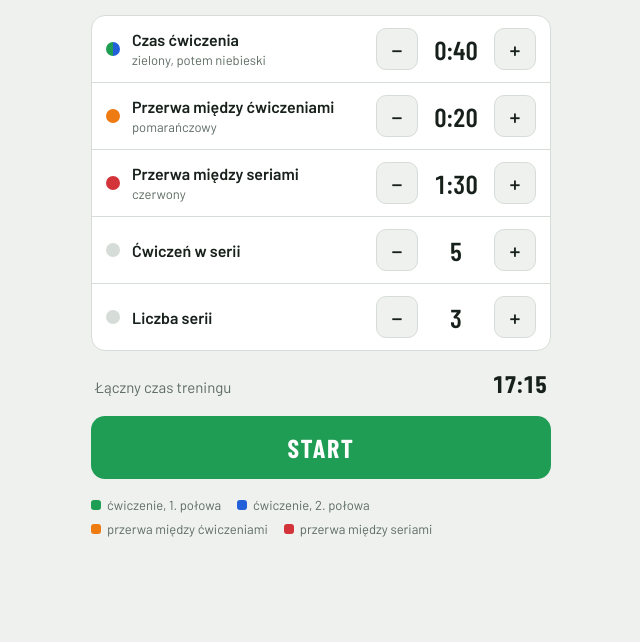
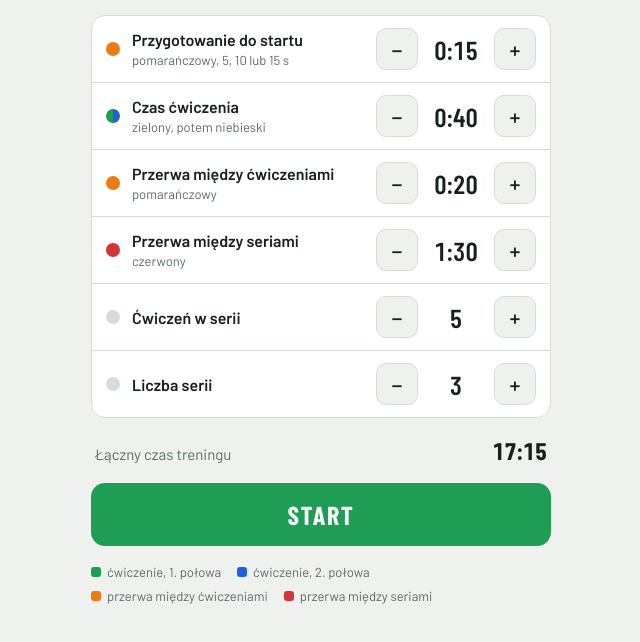
Before and after one commit to konradgorny-blip/Functional-timer, a plain HTML site: page index.html in a window 1280 px wide. Shown: the part 84-726 px from the top of the page, without its empty margins (319-959 px from the left). Drawn offline with nearby package versions, Linux system fonts and the light colour scheme.

Commit message:
Add files via upload

```diff
--- a/index.html
+++ b/index.html
@@ -113,13 +113,14 @@ h1{font-family:var(--display);font-weight:700;font-size:34px;letter-spacing:.01e
 <script>
 (function(){
   const FIELDS=[
+    {k:'prep',name:'Przygotowanie do startu',   hint:'pomarańczowy, 5, 10 lub 15 s', dot:'var(--rest)', min:5, max:15, step:5, time:true},
     {k:'ex',  name:'Czas ćwiczenia',            hint:'zielony, potem niebieski', dot:'split', min:5, max:3600, step:5, time:true},
     {k:'rest',name:'Przerwa między ćwiczeniami',hint:'pomarańczowy',              dot:'var(--rest)', min:0, max:3600, step:5, time:true},
     {k:'setr',name:'Przerwa między seriami',    hint:'czerwony',                  dot:'var(--setrest)', min:0, max:3600, step:15, time:true},
     {k:'n',   name:'Ćwiczeń w serii',           hint:'',                          dot:'var(--line)', min:1, max:50, step:1},
     {k:'sets',name:'Liczba serii',              hint:'',                          dot:'var(--line)', min:1, max:30, step:1}
   ];
-  const DEF={ex:40,rest:20,setr:90,n:5,sets:3};
+  const DEF={prep:15,ex:40,rest:20,setr:90,n:5,sets:3};
   let cfg={...DEF};
   try{const s=JSON.parse(localStorage.getItem('timer-cfg')||'null'); if(s) for(const k in DEF) if(typeof s[k]==='number') cfg[k]=s[k];}catch(e){}
   const save=()=>{try{localStorage.setItem('timer-cfg',JSON.stringify(cfg))}catch(e){}};
@@ -152,7 +153,7 @@ h1{font-family:var(--display);font-weight:700;font-size:34px;letter-spacing:.01e
 
   // ----- plan treningu -----
   function plan(){
-    const L=[{type:'prep',dur:15,s:1,e:1}];
+    const L=[{type:'prep',dur:cfg.prep,s:1,e:1}];
     for(let s=1;s<=cfg.sets;s++){
       for(let e=1;e<=cfg.n;e++){
         L.push({type:'ex',dur:cfg.ex,s,e});
```
